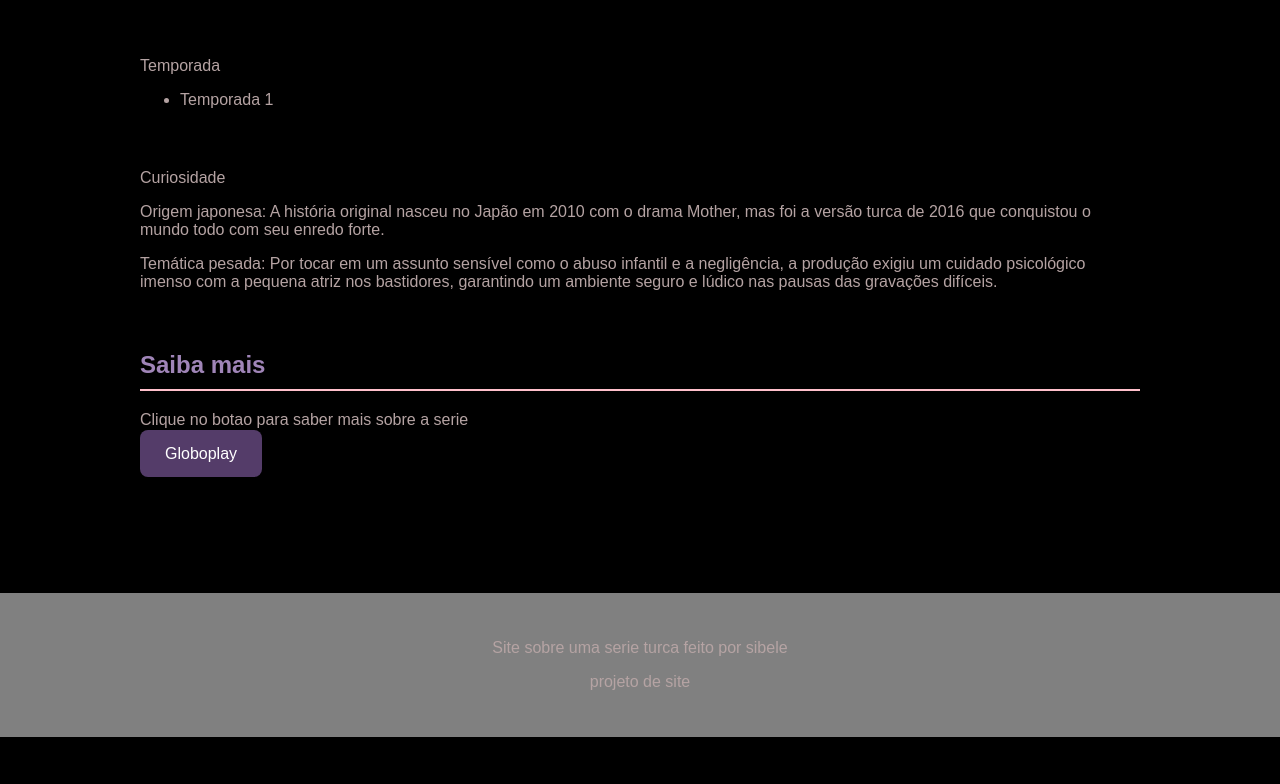
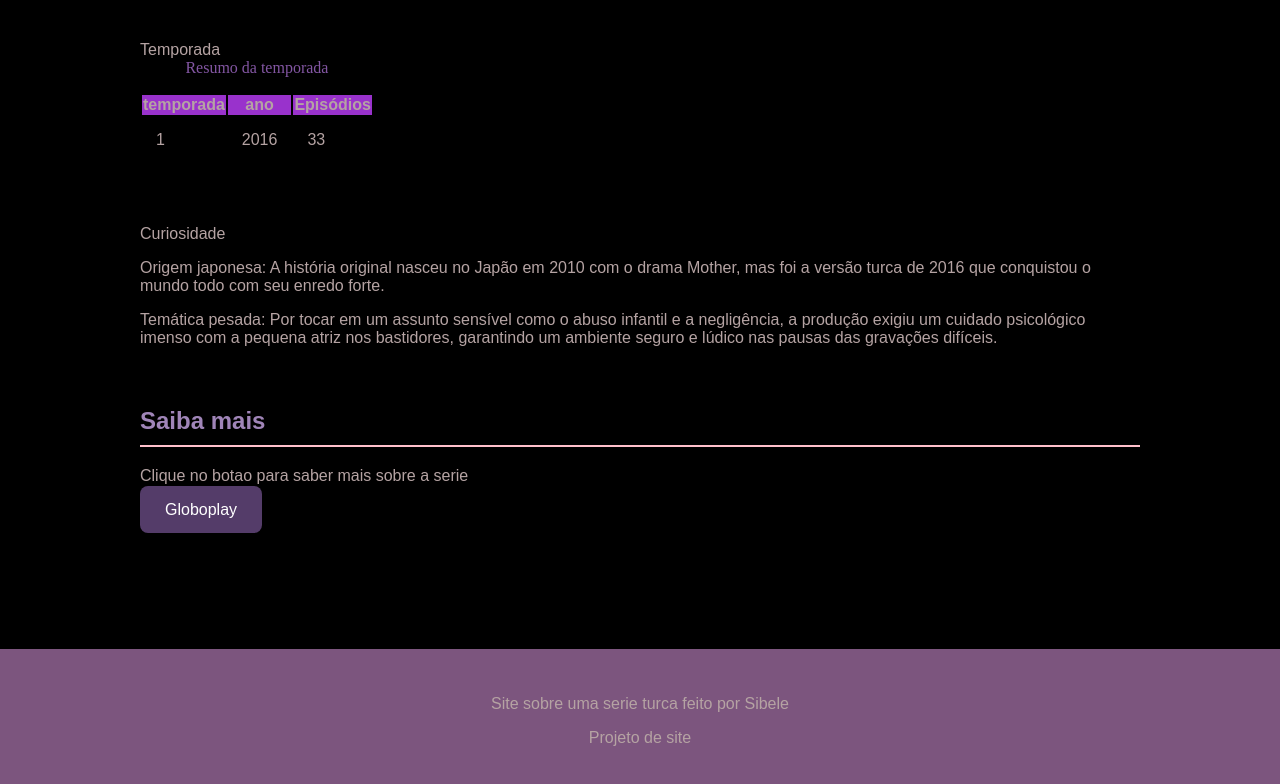
Before and after one commit to sibelesilva-code/Meu_site, a plain HTML site: page index.html in a window 1280 px wide. Shown: the part 1469-2253 px from the top of the page. Before the commit the page ends 2206 px from the top, so only its background shows below. Drawn offline with Linux system fonts and the light colour scheme.

Commit message:
Meu primeiro commit

```diff
--- a/index.html
+++ b/index.html
@@ -71,7 +71,7 @@
     <li>local: Turquia</li>
     <li>Plataforma:Globoplay</li>
     <li>lançada em 25 de outubro de 2016</li>
-</ul>
+</ol>
 <select>
     <!--Personagem-->
 
@@ -124,10 +124,40 @@
 
 <h2>Temporada</h2>
 
-<ul>
-    <li> Temporada 1</li>
+<div class="tabela-container">
 
-</ul>
+    <table>
+
+<caption>Resumo da temporada</caption>
+
+<thead>
+
+<tr>
+
+        <th scope= "col">temporada</th>
+        <th scope= "col">ano</th>
+        <th scope= "col">Episódios</th>
+
+    </tr>
+
+</thead>
+
+
+<tbody>
+
+</tbody>
+
+<tr>
+    <td>1</td>
+    <td>2016</td>
+    <td>33</td>
+</tr>
+
+
+    </table>
+
+
+</div>
 
 </section>
 
@@ -169,8 +199,8 @@ Temática pesada: Por tocar em um assunto sensível como o abuso infantil e a ne
 
 <footer>
     <p>
-        Site sobre uma serie turca feito por sibele</p>
-        <p>projeto de site</p>
+        Site sobre uma serie turca feito por Sibele</p>
+        <p>Projeto de site</p>
 </footer>
 
 </body>
--- a/style.css
+++ b/style.css
@@ -85,7 +85,7 @@ padding-bottom: 10px;
 }
 
 .card{
-    background-color: dimgray;
+    background-color: rgb(4, 4, 4);
 
     padding: 20px;
 
@@ -103,7 +103,7 @@ padding-bottom: 10px;
 }
 
 .card:hover{
-    background-color: rgba(56, 5, 5, 0.675);
+    background-color: rgba(73, 73, 157, 0.675);
     transform: scale(1.05);
 }
 
@@ -119,8 +119,39 @@ padding-bottom: 10px;
     background-color: rgb(49, 49, 133);
 }
 footer{
-    background-color: gray;
+    background-color: rgb(124, 85, 126);
     text-align: center;
     padding: 30px;
     margin-top: 50px;
 }
+
+    .tabela-container{
+        overflow-x: auto;
+    }
+    traile{
+        border-collapse: collapse;
+        min-width: 650px;
+        width: 100%;
+        background-color: rgb(90, 172, 173);
+    }
+
+    caption{
+        color:rgb(131, 86, 163);
+        font-family: bold;
+        margin-bottom: 16px;
+        text-align: center;
+    }
+
+    td{
+        border:1px pink;
+        padding: 14px;
+        text-align: left;
+    }
+
+    th{
+background-color: darkorchid;
+    }
+
+    tbody tr:nht-child(even){
+        background-color: indianred;
+    }
```
Also changed, not shown: 1 other file.
